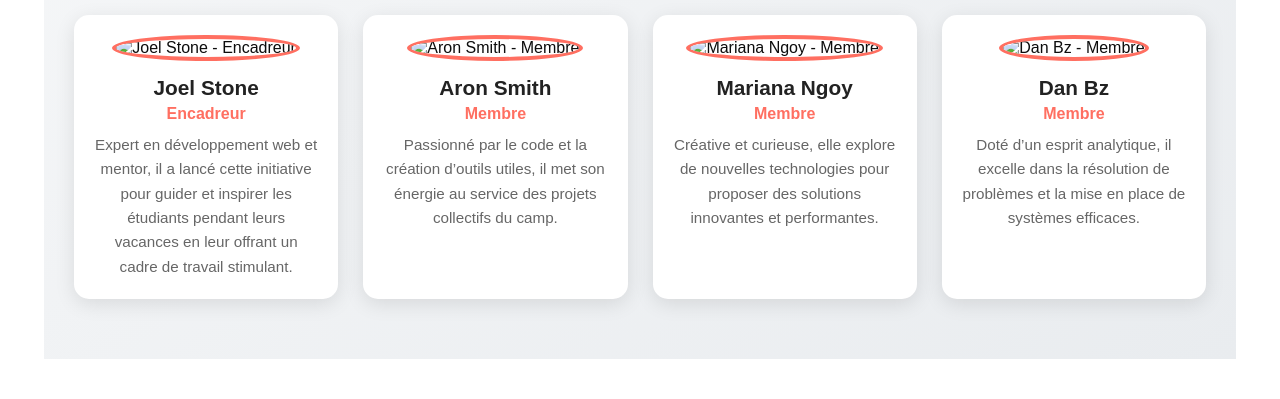
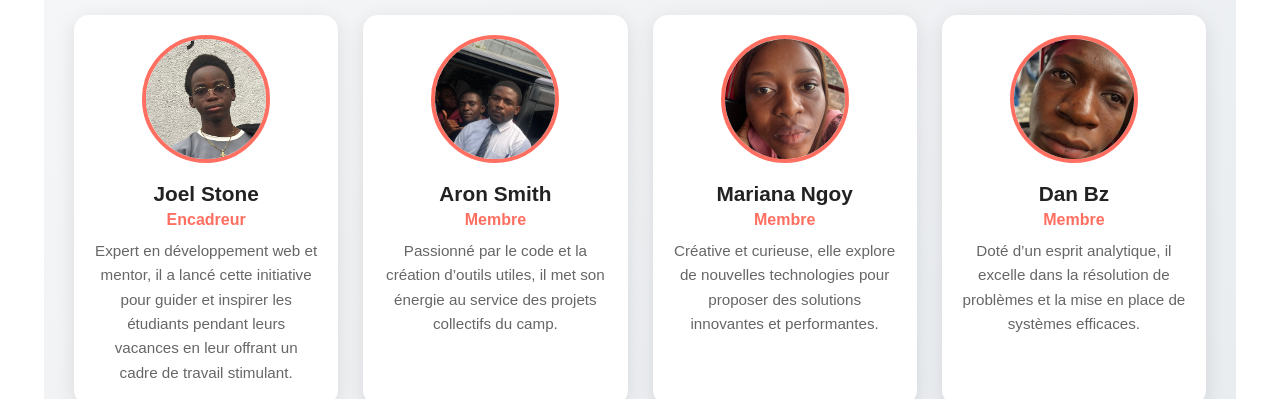
Before and after one commit to ghostrider635/summer_camp1, a plain HTML site: page apropos.html in a window 1280 px wide. Shown: the part 701-1100 px from the top of the page. Drawn offline with Linux system fonts and the light colour scheme.

Commit message:
Mettre à jour les chemins d'image des membres de l'équipe dans la section À PROPOS

```diff
--- a/apropos.html
+++ b/apropos.html
@@ -58,7 +58,7 @@
           <h2 class="section-subtitle">Notre Équipe</h2>
           <div class="team">
             <div class="team-member">
-              <img src="img/joel-stone.jpg" alt="Joel Stone - Encadreur" />
+              <img src="images/stone.jpeg" alt="Joel Stone - Encadreur" />
               <h3>Joel Stone</h3>
               <p class="role">Encadreur</p>
               <p class="description">
@@ -69,7 +69,7 @@
             </div>
 
             <div class="team-member">
-              <img src="img/aron-smith.jpg" alt="Aron Smith - Membre" />
+              <img src="images/aron.jpeg" alt="Aron Smith - Membre" />
               <h3>Aron Smith</h3>
               <p class="role">Membre</p>
               <p class="description">
@@ -79,7 +79,7 @@
             </div>
 
             <div class="team-member">
-              <img src="img/mariana-ngoy.jpg" alt="Mariana Ngoy - Membre" />
+              <img src="images/marie.png" alt="Mariana Ngoy - Membre" />
               <h3>Mariana Ngoy</h3>
               <p class="role">Membre</p>
               <p class="description">
@@ -89,7 +89,7 @@
             </div>
 
             <div class="team-member">
-              <img src="img/dan-bz.jpg" alt="Dan Bz - Membre" />
+              <img src="images/dan.jpeg" alt="Dan Bz - Membre" />
               <h3>Dan Bz</h3>
               <p class="role">Membre</p>
               <p class="description">
```
